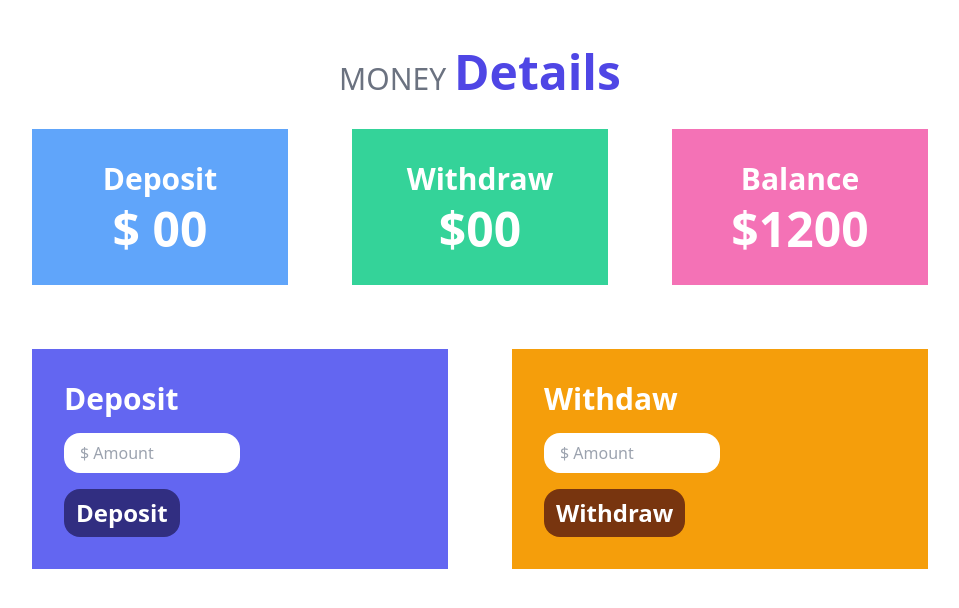
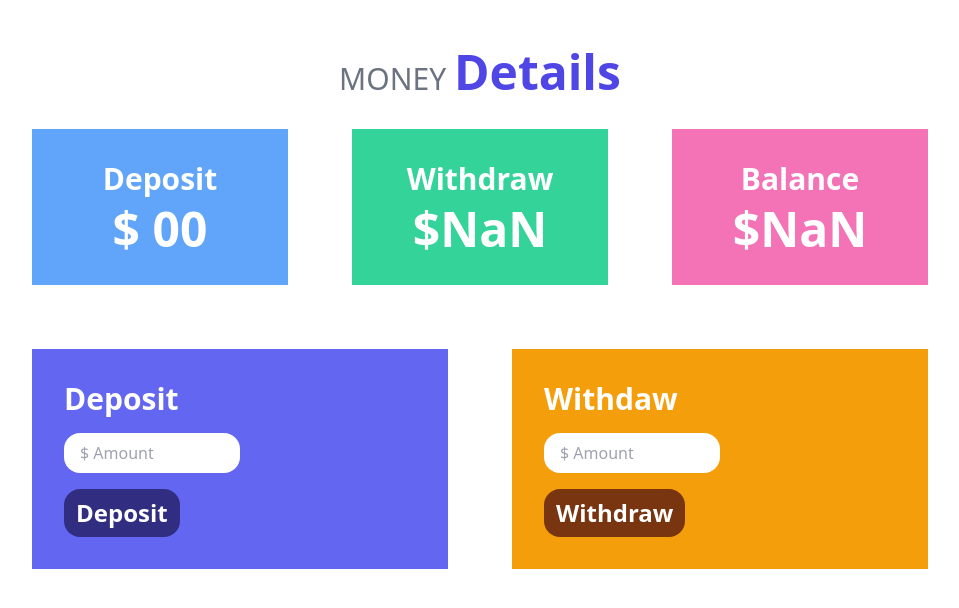
Before and after one commit to SAANIK45/trusted-bank, a plain HTML site: page acc.html in a window 1280 px wide. Both pictures are taken after a click on the button "Withdraw". Shown: the whole page, without its empty margins (160-1119 px from the left). Drawn offline with nearby package versions, Linux system fonts and the light colour scheme.

Commit message:
update site

```diff
--- a/acc.html
+++ b/acc.html
@@ -21,7 +21,7 @@
                 </div>
                 <div class="bg-green-400 text-white text-center text-3xl font-bold m-8 p-8">
                     <h3>Withdraw</h3>
-                    <p class="text-5xl mt-2">$00</p>
+                    <p class="text-5xl mt-2">$<span id="withdraw-total">00</span></p>
                 </div>
                 <div class="bg-pink-400 text-white text-center text-3xl font-bold m-8 p-8">
                     <h3>Balance</h3>
@@ -34,12 +34,12 @@
             <div class="grid grid-cols-2 w-3/4 mx-auto ">
                 <div class="bg-indigo-500 m-8 p-8">
                     <h3 class="text-3xl font-bold text-white">Deposit</h3>
-                    <input id="deposit-input" class="block rounded-2xl w-2/4 px-4 p-2 my-4" type="email" placeholder="$ Amount">
+                    <input id="deposit-input" class="block rounded-2xl w-2/4 px-4 p-2 my-4" type="text" placeholder="$ Amount">
                     <button id="deposit-btn"  class="text-white py-2 rounded-2xl text-2xl font-bold px-3 bg-indigo-900" type="submit">Deposit</button>
                 </div>
                 <div class="bg-yellow-500 m-8 p-8">
                     <h3 class="text-3xl font-bold text-white">Withdaw</h3>
-                    <input id="withdraw-input" class="block rounded-2xl w-2/4 px-4 p-2 my-4" type="email" placeholder="$ Amount">
+                    <input id="withdraw-input" class="block rounded-2xl w-2/4 px-4 p-2 my-4" type="text" placeholder="$ Amount">
                     <button id="withdraw-btn"  class="text-white py-2 rounded-2xl text-2xl font-bold px-3 bg-yellow-900" type="submit">Withdraw</button>
                 </div>
             </div>
--- a/js/banking.js
+++ b/js/banking.js
@@ -22,4 +22,30 @@ document.getElementById('deposit-btn').addEventListener('click',function(){
     balanceField.innerText = newBalanceTotal;
 
     depositField.value = '';
+});
+
+
+//Withdraw money
+document.getElementById('withdraw-btn').addEventListener('click',function(){
+    //get withdraw input
+    let withdrawInput = document.getElementById('withdraw-input');
+    let withdrawInputText = withdrawInput.value;
+    let newWithdrawTotal = parseFloat(withdrawInputText);
+    //get withdraw total
+    let withdrawField = document.getElementById('withdraw-total');
+    let newWithdrawText = withdrawField.innerText;
+    let newWithdrawAmount = parseFloat(newWithdrawText);
+    //set total in withdraw field
+    let newWithTotalAmount = newWithdrawTotal + newWithdrawAmount;
+    withdrawField.innerText = newWithTotalAmount;
+    //get main balance
+    const balanceField = document.getElementById('main-balance');
+    let newBalanceText = balanceField.innerText;
+    let newBalanceAmount = parseFloat(newBalanceText);
+    //New balance total
+    let balanceTotal = newBalanceAmount - newWithdrawTotal;
+    balanceField.innerText = balanceTotal;
+
+    withdrawInput.value = '';
+
 })
```
